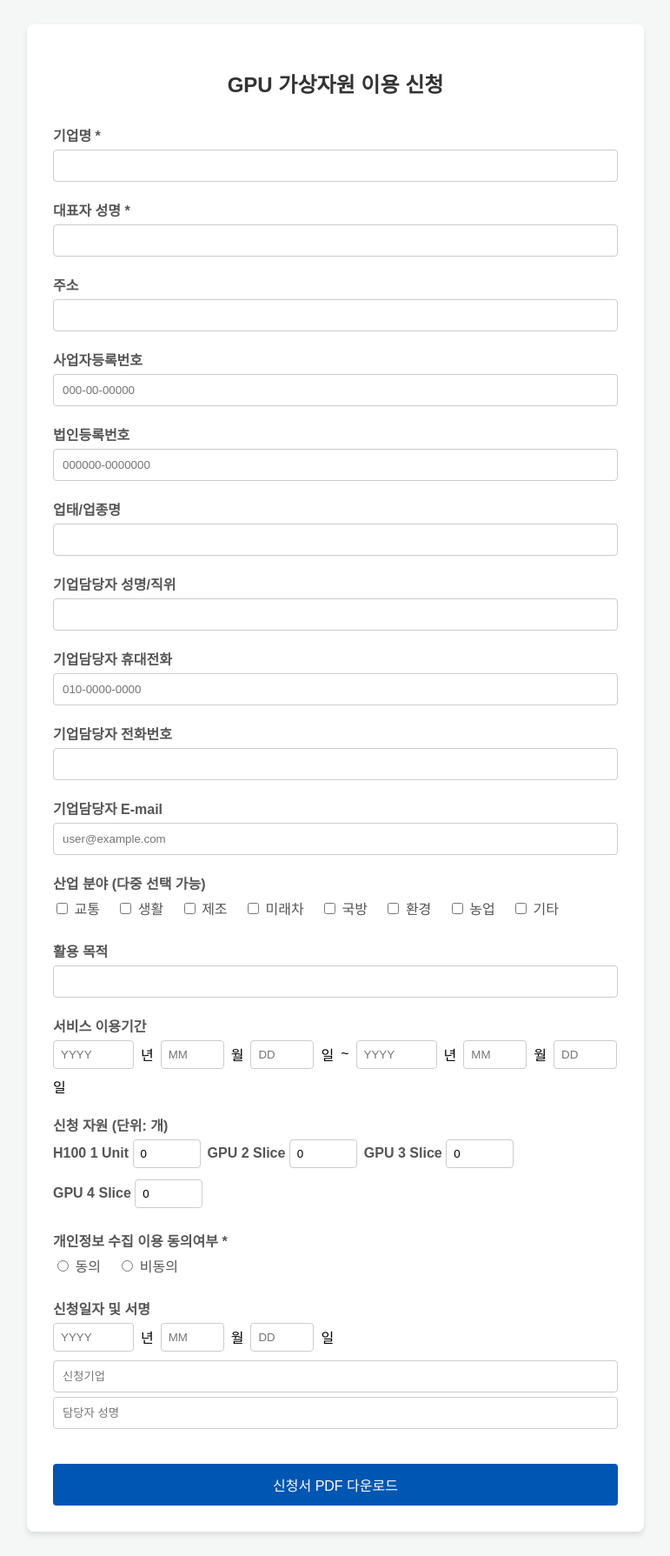
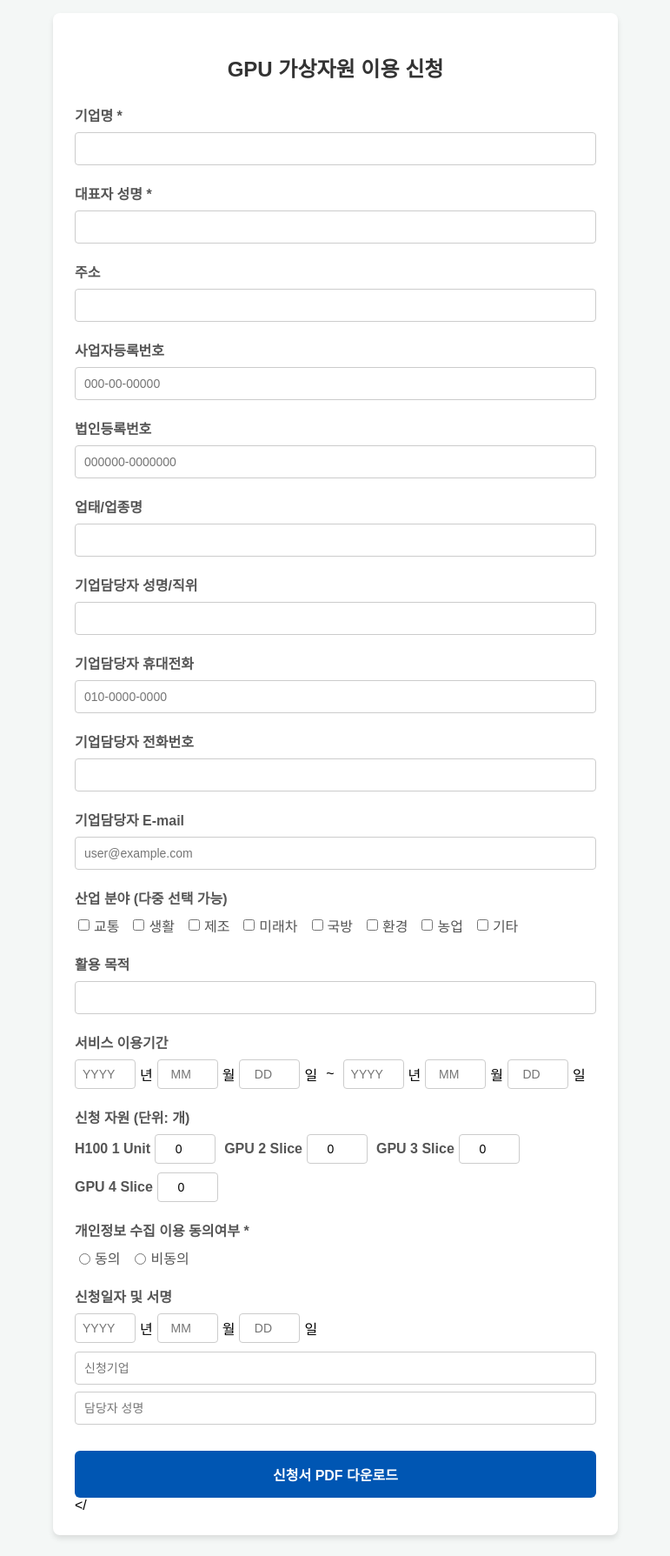
Before and after one commit to KimGiHu/GITC-Live-Service, a Flask app: page / in a window 1280 px wide. Shown: the whole page at 87% size, without its empty margins (254-1025 px from the left). Run offline with Flask 3, Linux system fonts and the light colour scheme; parts of the project's set-up code (start-up, migrations or seed data) failed here and were passed over.

Commit message:
Update index.html

```diff
--- a/templates/index.html
+++ b/templates/index.html
@@ -2,28 +2,34 @@
 <html lang="ko">
 <head>
     <meta charset="UTF-8">
+    <meta name="viewport" content="width=device-width, initial-scale=1.0, maximum-scale=1.0, user-scalable=no">
     <title>초거대AI 클라우드팜 GPU 가상자원 이용 신청</title>
     <style>
-        body { font-family: 'Malgun Gothic', sans-serif; background-color: #f4f7f6; padding: 20px; }
-        .container { max-width: 650px; background: white; padding: 30px; border-radius: 8px; box-shadow: 0 4px 6px rgba(0,0,0,0.1); margin: auto; }
-        h2 { color: #333; text-align: center; margin-bottom: 30px; }
+        /* [핵심 수정 2] 모든 요소의 여백을 너비에 포함시켜 삐져나감 원천 차단 */
+        * { box-sizing: border-box; }
+
+        body { font-family: 'Malgun Gothic', sans-serif; background-color: #f4f7f6; padding: 15px; margin: 0; }
+        .container { width: 100%; max-width: 650px; background: white; padding: 25px; border-radius: 8px; box-shadow: 0 4px 6px rgba(0,0,0,0.1); margin: auto; }
+        h2 { color: #333; text-align: center; margin-bottom: 25px; font-size: 1.5rem; }
         .form-group { margin-bottom: 20px; }
-        label { font-weight: bold; display: block; margin-bottom: 5px; color: #555; }
-        input[type="text"], input[type="email"], input[type="tel"] { width: 100%; padding: 10px; border: 1px solid #ccc; border-radius: 4px; box-sizing: border-box; }
+        label { font-weight: bold; display: block; margin-bottom: 8px; color: #555; }
 
-        /* 인라인 정렬 및 반응형 줄바꿈 설정 */
-        .inline-group { display: flex; flex-wrap: wrap; gap: 8px; align-items: center; }
-        .inline-group input[type="number"] { padding: 8px; border: 1px solid #ccc; border-radius: 4px; }
+        /* 기본 입력칸 */
+        input[type="text"], input[type="email"], input[type="tel"] {
+            width: 100%; padding: 10px; border: 1px solid #ccc; border-radius: 4px; font-size: 14px;
+        }
 
-        /* 숫자 입력칸 너비 고정 */
-        .input-year { width: 75px; }
-        .input-md { width: 55px; }
-        .input-gpu { width: 60px; }
+        /* 체크박스/라디오버튼 반응형 정렬 */
+        .checkbox-group { display: flex; flex-wrap: wrap; gap: 12px; }
+        .checkbox-group label { display: inline-flex; align-items: center; font-weight: normal; margin: 0; }
+        .checkbox-group input { margin-right: 5px; }
 
-        /* 체크박스/라디오 버튼 라벨 인라인 설정 */
-        .checkbox-group label { display: inline-block; margin-right: 15px; margin-bottom: 5px; font-weight: normal; }
+        /* 날짜 및 자원 입력 그룹 (모바일에서 깔끔하게 줄바꿈되도록 그룹핑) */
+        .flex-wrap-group { display: flex; flex-wrap: wrap; gap: 10px; align-items: center; }
+        .inner-group { display: flex; align-items: center; gap: 5px; white-space: nowrap; }
+        .inner-group input[type="number"] { width: 70px; padding: 8px; border: 1px solid #ccc; border-radius: 4px; font-size: 14px; text-align: center; }
 
-        button { width: 100%; padding: 12px; background-color: #0056b3; color: white; border: none; border-radius: 4px; font-size: 16px; cursor: pointer; margin-top: 20px; }
+        button { width: 100%; padding: 15px; background-color: #0056b3; color: white; border: none; border-radius: 6px; font-size: 16px; font-weight: bold; cursor: pointer; margin-top: 10px; }
         button:hover { background-color: #004494; }
     </style>
 </head>
@@ -92,24 +98,28 @@
 
             <div class="form-group">
                 <label>서비스 이용기간</label>
-                <div class="inline-group">
-                    <input type="number" class="input-year" name="1st year" placeholder="YYYY" min="2024"> 년
-                    <input type="number" class="input-md" name="1st month" placeholder="MM" min="1" max="12"> 월
-                    <input type="number" class="input-md" name="1st day" placeholder="DD" min="1" max="31"> 일
+                <div class="flex-wrap-group">
+                    <div class="inner-group">
+                        <input type="number" name="1st year" placeholder="YYYY" min="2024"> 년
+                        <input type="number" name="1st month" placeholder="MM" min="1" max="12"> 월
+                        <input type="number" name="1st day" placeholder="DD" min="1" max="31"> 일
+                    </div>
                     <span>~</span>
-                    <input type="number" class="input-year" name="2nd year" placeholder="YYYY" min="2024"> 년
-                    <input type="number" class="input-md" name="2nd month" placeholder="MM" min="1" max="12"> 월
-                    <input type="number" class="input-md" name="2nd day" placeholder="DD" min="1" max="31"> 일
+                    <div class="inner-group">
+                        <input type="number" name="2nd year" placeholder="YYYY" min="2024"> 년
+                        <input type="number" name="2nd month" placeholder="MM" min="1" max="12"> 월
+                        <input type="number" name="2nd day" placeholder="DD" min="1" max="31"> 일
+                    </div>
                 </div>
             </div>
 
             <div class="form-group">
                 <label>신청 자원 (단위: 개)</label>
-                <div class="inline-group">
-                    <label>H100 1 Unit <input type="number" class="input-gpu" name="H100 Number" value="0" min="0"></label>
-                    <label>GPU 2 Slice <input type="number" class="input-gpu" name="GPU 2 slice" value="0" min="0"></label>
-                    <label>GPU 3 Slice <input type="number" class="input-gpu" name="GPU 3 slice" value="0" min="0"></label>
-                    <label>GPU 4 Slice <input type="number" class="input-gpu" name="GPU 4 slice" value="0" min="0"></label>
+                <div class="flex-wrap-group">
+                    <div class="inner-group"><label style="margin:0;">H100 1 Unit</label> <input type="number" name="H100 Number" value="0" min="0"></div>
+                    <div class="inner-group"><label style="margin:0;">GPU 2 Slice</label> <input type="number" name="GPU 2 slice" value="0" min="0"></div>
+                    <div class="inner-group"><label style="margin:0;">GPU 3 Slice</label> <input type="number" name="GPU 3 slice" value="0" min="0"></div>
+                    <div class="inner-group"><label style="margin:0;">GPU 4 Slice</label> <input type="number" name="GPU 4 slice" value="0" min="0"></div>
                 </div>
             </div>
 
@@ -123,50 +133,16 @@
 
             <div class="form-group">
                 <label>신청일자 및 서명</label>
-                <div class="inline-group" style="margin-bottom: 10px;">
-                    <input type="number" class="input-year" name="Register Year" placeholder="YYYY" min="2024"> 년
-                    <input type="number" class="input-md" name="Register Month" placeholder="MM" min="1" max="12"> 월
-                    <input type="number" class="input-md" name="Register Day" placeholder="DD" min="1" max="31"> 일
+                <div class="flex-wrap-group" style="margin-bottom: 10px;">
+                    <div class="inner-group">
+                        <input type="number" name="Register Year" placeholder="YYYY" min="2024"> 년
+                        <input type="number" name="Register Month" placeholder="MM" min="1" max="12"> 월
+                        <input type="number" name="Register Day" placeholder="DD" min="1" max="31"> 일
+                    </div>
                 </div>
-                <input type="text" name="Application Business Name" placeholder="신청기업" style="margin-bottom: 5px;">
+                <input type="text" name="Application Business Name" placeholder="신청기업" style="margin-bottom: 8px;">
                 <input type="text" name="Corporate Representative Name" placeholder="담당자 성명">
             </div>
 
             <button type="submit">신청서 PDF 다운로드</button>
-        </form>
-    </div>
-
-    <script>
-        document.getElementById("applyForm").addEventListener("submit", function(event) {
-            const form = event.target;
-
-            const mobileRegex = /^01[016789]-\d{3,4}-\d{4}$/;
-            const bizRegex = /^\d{3}-\d{2}-\d{5}$/;
-            const corpRegex = /^\d{6}-\d{7}$/;
-
-            const mobile = form.elements["Mobile"].value.trim();
-            const biz = form.elements["Business Registration Number"].value.trim();
-            const corp = form.elements["Corporate Registration Number"].value.trim();
-
-            if (mobile && !mobileRegex.test(mobile)) {
-                alert("오류: 올바른 휴대전화 번호 형식이 아닙니다.\n하이픈(-)을 포함해주세요. (예: 010-1234-5678)");
-                form.elements["Mobile"].focus();
-                event.preventDefault();
-                return;
-            }
-            if (biz && !bizRegex.test(biz)) {
-                alert("오류: 올바른 사업자등록번호 형식이 아닙니다.\n(예: 123-45-67890)");
-                form.elements["Business Registration Number"].focus();
-                event.preventDefault();
-                return;
-            }
-            if (corp && !corpRegex.test(corp)) {
-                alert("오류: 올바른 법인등록번호 형식이 아닙니다.\n(예: 123456-1234567)");
-                form.elements["Corporate Registration Number"].focus();
-                event.preventDefault();
-                return;
-            }
-        });
-    </script>
-</body>
-</html>
+        </
```
